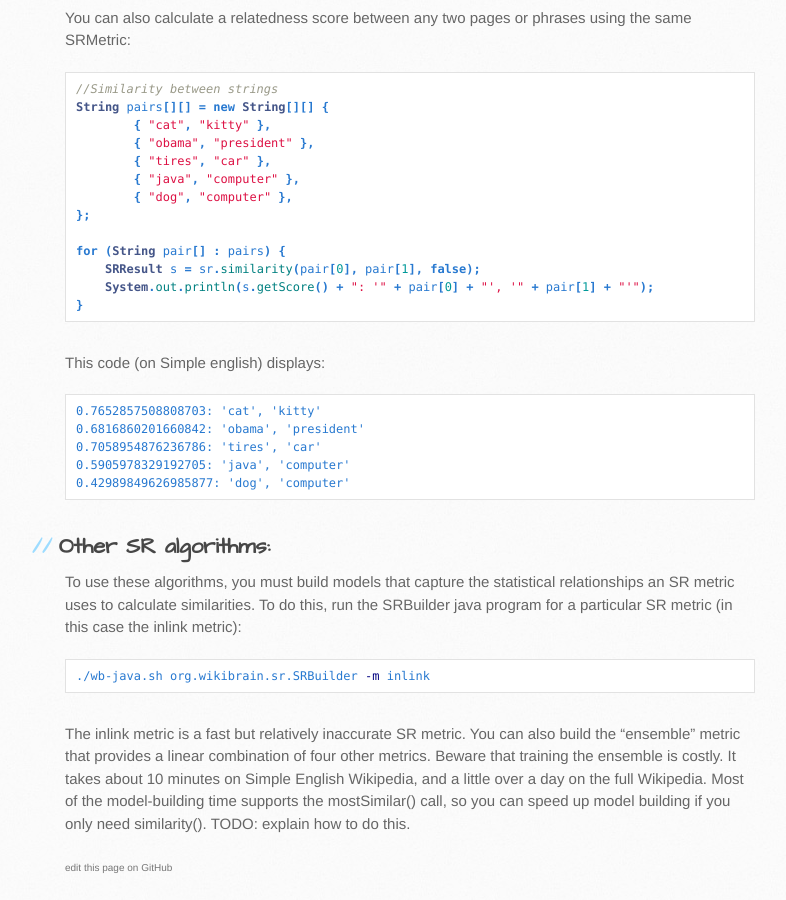
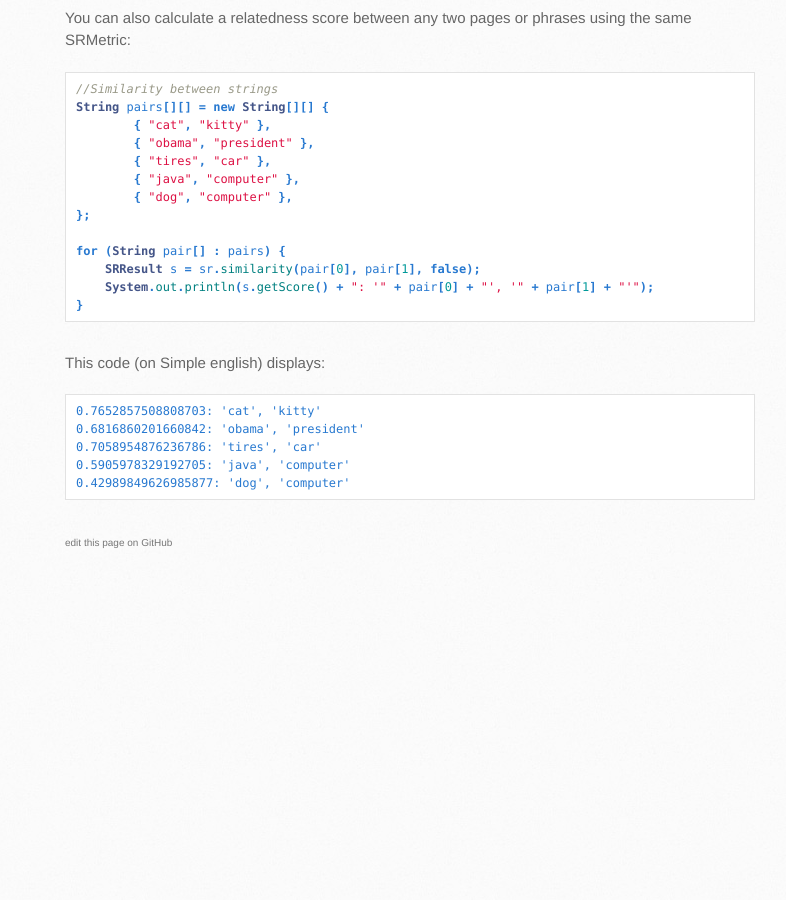
Before and after one commit to shilad/wikibrain, a Jekyll site: the page built from tutorial/sr.md, in a window 1280 px wide and 900 px high, scrolled down 1324 px. Shown: the whole window, without its empty margins (105-891 px from the left). Built offline with Jekyll 4.4.1, drawn with Linux system fonts in a browser that asks for light colours; nearby versions of some CDN libraries; Markdown is read by kramdown in place of the engine named in the settings; after the commit the page ends 1899 px from its top, so only the background shows below that.

Commit message:
Update sr.md

````diff
--- a/tutorial/sr.md
+++ b/tutorial/sr.md
@@ -82,14 +82,3 @@ This code (on Simple english) displays:
 0.5905978329192705: 'java', 'computer'
 0.42989849626985877: 'dog', 'computer'
 ```
-
-## Other SR algorithms:
-
-
-To use these algorithms, you must *build models* that capture the statistical relationships an SR metric uses to calculate similarities. To do this, run the SRBuilder java program for a particular SR metric (in this case the *inlink* metric):
-
-```bash
-./wb-java.sh org.wikibrain.sr.SRBuilder -m inlink
-```
-
-The inlink metric is a fast but relatively inaccurate SR metric. You can also build the "ensemble" metric that provides a linear combination of four other metrics. Beware that training the ensemble is costly. It takes about 10 minutes on Simple English Wikipedia, and a little over a day on the full Wikipedia. Most of the model-building time supports the *mostSimilar()* call, so you can speed up model building if you only need *similarity()*. TODO: explain how to do this.
````
